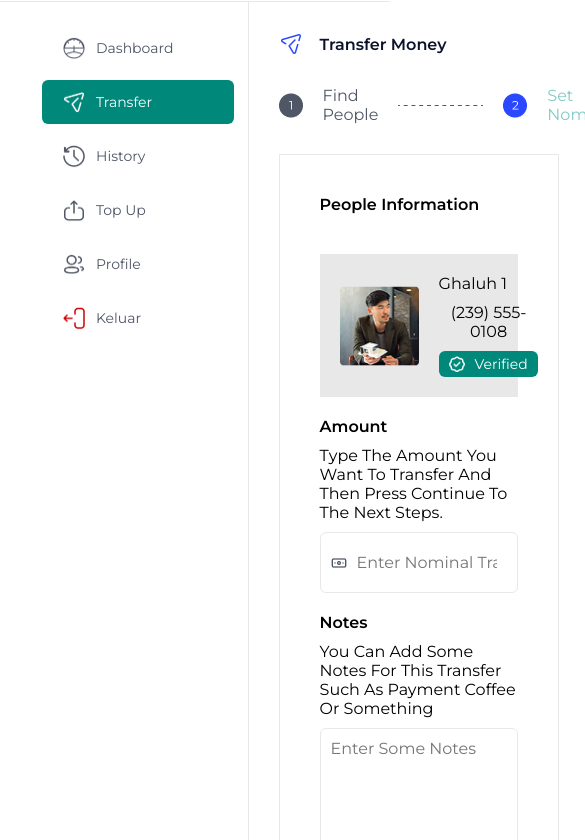
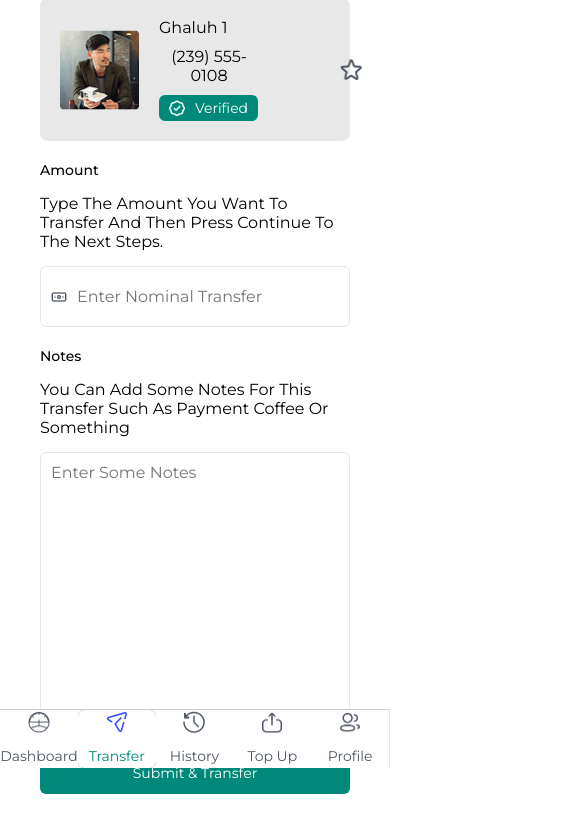
Before and after one commit to yusufbahtiarr/fgo24-css-slicing, a website: page pages/transfer-details.html in a window 390 px wide. Shown: the part 76-916 px from the top of the page, 585 px wide, since content can reach past the window. After the commit the page ends 890 px from the top, so only its background shows below. Drawn offline with Linux system fonts and the light colour scheme.

Commit message:
feat:add responsive page transfer-detail

```diff
--- a/css/transfer-details.css
+++ b/css/transfer-details.css
@@ -434,3 +434,153 @@ li a:hover {
   letter-spacing: -0.6%;
   vertical-align: middle;
 }
+
+.mobile {
+    display: none;
+}
+
+@media (max-width: 768px) {
+    main {
+        flex-direction: column-reverse;
+    }
+
+    .content {
+        padding-right: 30px;
+    }
+
+
+    aside {
+        /* position: fixed; */
+        width: 100%;
+        bottom: 0;
+        left: 0;
+        height: 100px;
+        margin: 0 auto;
+        /* width: 100%; */
+        background-color: #fff; /* atau warna sesuai tema */
+        border-top: 1px solid #ccc;
+        display: flex;
+        flex-direction: row;
+        justify-content: center;
+        padding: 0;
+        z-index: 999;
+    }
+    .menu, .menu > ul, .menu > ul > li {
+        flex-direction: row;
+        justify-content: center;
+        align-items: center;
+        padding: 0;
+        margin: 0;
+        width: 100%;
+        box-sizing: border-box;
+    }
+
+    .menu > ul {
+        padding: 0;
+        margin: 0;
+        gap: 0;
+        height: 100%;
+    }
+
+    .menu > ul > li {
+        /* flex: 1; */
+        display: flex;
+        justify-content: center;
+        align-items: center;
+        padding: 0;
+        height: 100%;
+    }
+
+    .main-menu > a {
+        background-color: var(--secondary1);
+        color: var(--primary2);
+    }
+
+    .menu > ul > li a {
+        flex-direction: column;
+        justify-content: center;
+        align-items: center;
+        padding: 0;
+        height: 100%;
+    }
+
+    .menu > ul > li > img {
+        /* flex: 1; */
+        display: flex;
+        flex-direction: row;
+    }
+
+
+    .menu > ul > li:last-child {
+        display: none;
+    }
+    header {
+        display: none;
+    }
+    li > a > .image-mobile {
+        display: flex;
+    }
+    li > a > .image-desktop {
+        display: none;
+    }
+
+    .data-history > span {
+        /* gap: 40px; */
+        font-size: 14px;
+        font-weight: 500;
+        /* margin-bottom: 20px; */
+    }
+    .content  {
+        padding: 0;
+        gap: 0;
+    }
+    .content-up {
+        padding: 20px 40px;
+        background-color: var(--primary2);
+        color: var(--secondary1);
+
+    }
+    .content-up > img {
+        display: none;
+    }
+
+    .content-up > span {
+        font-family: Montserrat;
+        font-weight: 500;
+        font-size: 14px;
+        line-height: 24px;
+        letter-spacing: -0.6%;
+        padding: 0;
+    }
+
+    .content-up-2 {
+        display: none;
+    }
+    .content-down {
+        border: none;
+        gap: 0;
+        padding: 10px 20px;
+    }
+
+    .data-history {
+        padding-bottom: 20px;
+        gap: 15px;
+
+    }
+    .list-history > div {
+        border-radius: 8px;
+    }
+
+    .title-history, .list-history {
+        padding: 20px;
+    }
+    .title-history {
+        padding-bottom: 0;
+    }
+    .mobile {
+        display: flex;
+    }
+    .desktop {
+        display: none;
+    }
+}
--- a/pages/transfer-details.html
+++ b/pages/transfer-details.html
@@ -27,8 +27,9 @@
                             <a href="#"><img src="../img/dashboard.png" alt="dashboard">dashboard</a>
                         </li>
                         <li class="main-menu">
-                          <a href="#">
-                          <img src="../img/transfer-white.24.png" alt="dashboard">
+                            <a href="#">
+                              <img src="../img/transfer-white.24.png" alt="dashboard" class="desktop">
+                              <img src="../img/transfer-24-blue.png" alt="dashboard" class="mobile">
                               transfer</a>
                       </li>
                       <li>
```
